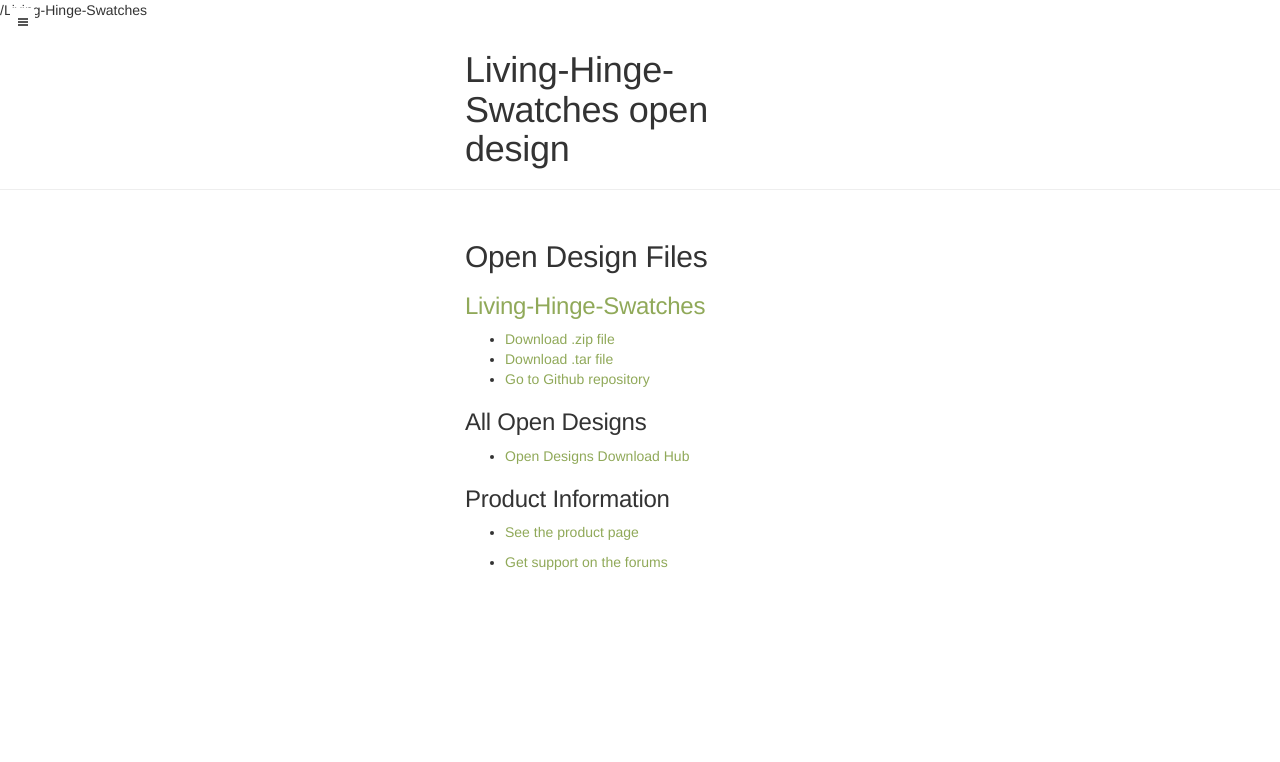
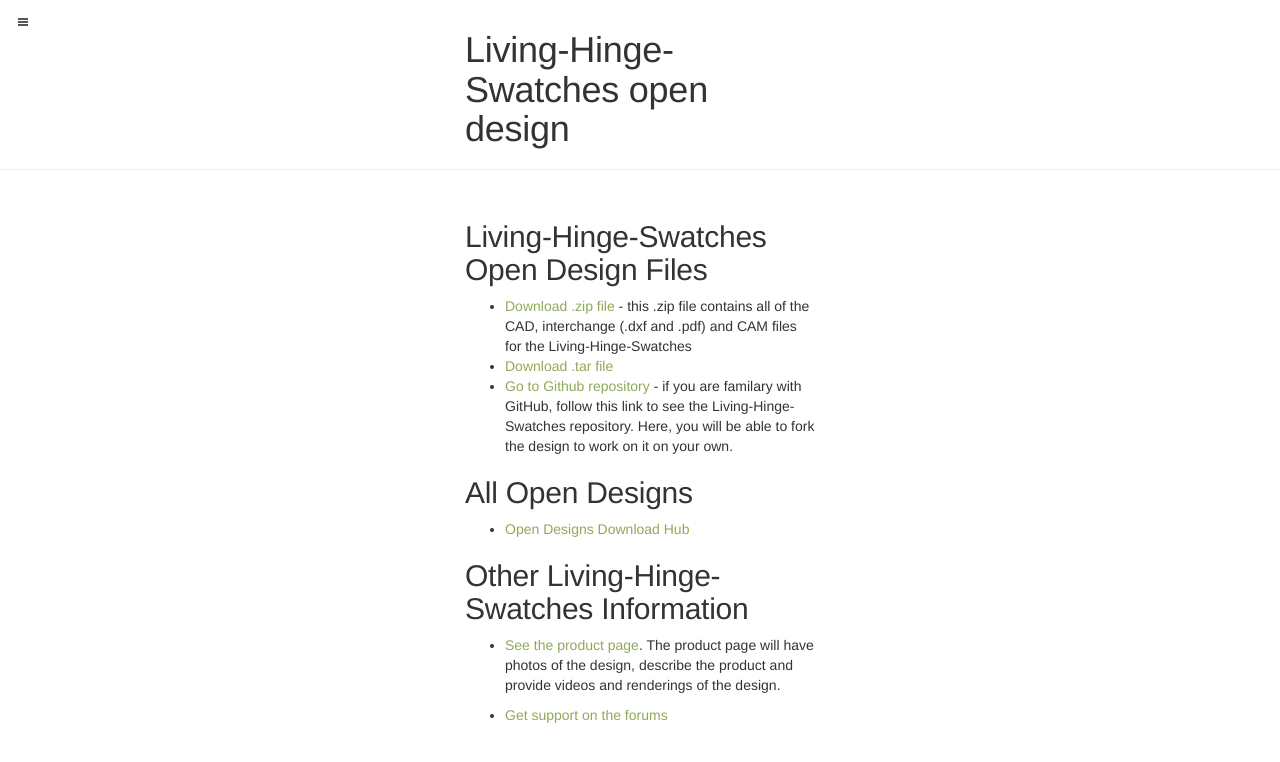
Before and after one commit to Obrary/Living-Hinge-Swatches, a Jekyll site: the page built from index.html, in a window 1280 px wide. Shown: the top 762 px of the page. Built offline with Jekyll 4.4.1, drawn with Linux system fonts in a browser that asks for light colours; nearby versions of some CDN libraries; library files that are not in the unit come from our copies; the list of posts is cut into pages by our own code.

Commit message:
cleaned up

```diff
--- a/_includes/head.html
+++ b/_includes/head.html
@@ -19,7 +19,6 @@
   <link rel="stylesheet" href="{{ site.baseurl }}{{ site.github.project_title | prepend:'/' }}/public/css/syntax.css">
   <link rel="stylesheet" href="{{ site.baseurl }}{{ site.github.project_title | prepend:'/' }}/public/css/lanyon.css">
   <link rel="stylesheet" href="{{ site.baseurl }}{{ site.github.project_title | prepend:'/' }}/public/css/bootstrap.min.css">
-  {{ site.github.project_title | prepend:'/' }}
   <link rel="stylesheet" href="https://fonts.googleapis.com/css?family=PT+Serif:400,400italic,700%7CPT+Sans:400">
 
   <!-- Icons -->
--- a/index.html
+++ b/index.html
@@ -3,22 +3,20 @@
 title: Home
 ---
 
-<h2>Open Design Files</h2>
-
-<h3><a href="{{ site.baseurl }}/" title="Home">{{ site.github.project_title }}</a></h3>
+<h2>{{ site.github.project_title }} Open Design Files</h2>
 <ul>
-<li><a href="${link.path}/${link.name}">Download .zip file</a></li>
+<li><a href="${link.path}/${link.name}">Download .zip file</a> - this .zip file contains all of the CAD, interchange (.dxf and .pdf) and CAM files for the {{ site.github.project_title }} </li>
 <li><a href="${link.path}/${link.name}">Download .tar file</a></li>
-<li><a href="https://github.com/Obrary{{ site.github.project_title | prepend:'/' }}">Go to Github repository</a></li>
+<li><a href="https://github.com/Obrary{{ site.github.project_title | prepend:'/' }}">Go to Github repository</a> - if you are familary with GitHub, follow this link to see the {{ site.github.project_title }} repository.  Here, you will be able to fork the design to work on it on your own.</li>
 </ul>
 
-<h3>All Open Designs</h3>
+<h2>All Open Designs</h2>
 <ul>
 <li><a href="{{ site.baseurl }}/" title="Home">Open Designs Download Hub</a></li>
 </ul>
 
-<h3>Product Information</h2>
+<h2>Other {{ site.github.project_title }} Information</h2>
 <ul>
-<li><p><a href="http://obrary.com/products{{ site.github.project_title | prepend:'/' }}">See the product page</a></li>
+<li><p><a href="http://obrary.com/products{{ site.github.project_title | prepend:'/' }}">See the product page</a>.  The product page will have photos of the design, describe the product and provide videos and renderings of the design.</li>
 <li><a href="http://forums.obrary.com/category/designs{{ site.github.project_title | prepend:'/' }}">Get support on the forums</a></li>
 </ul>
```
